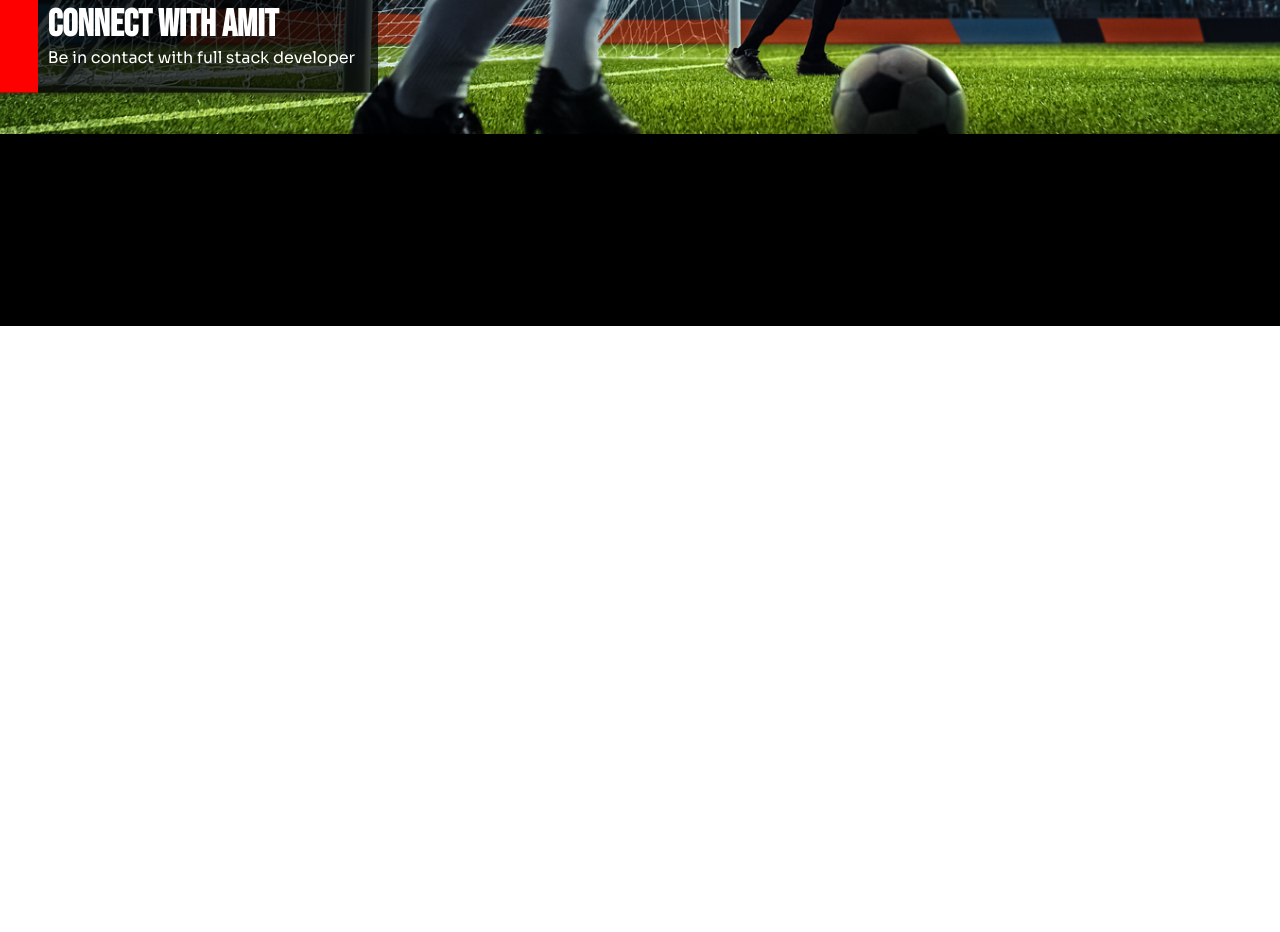
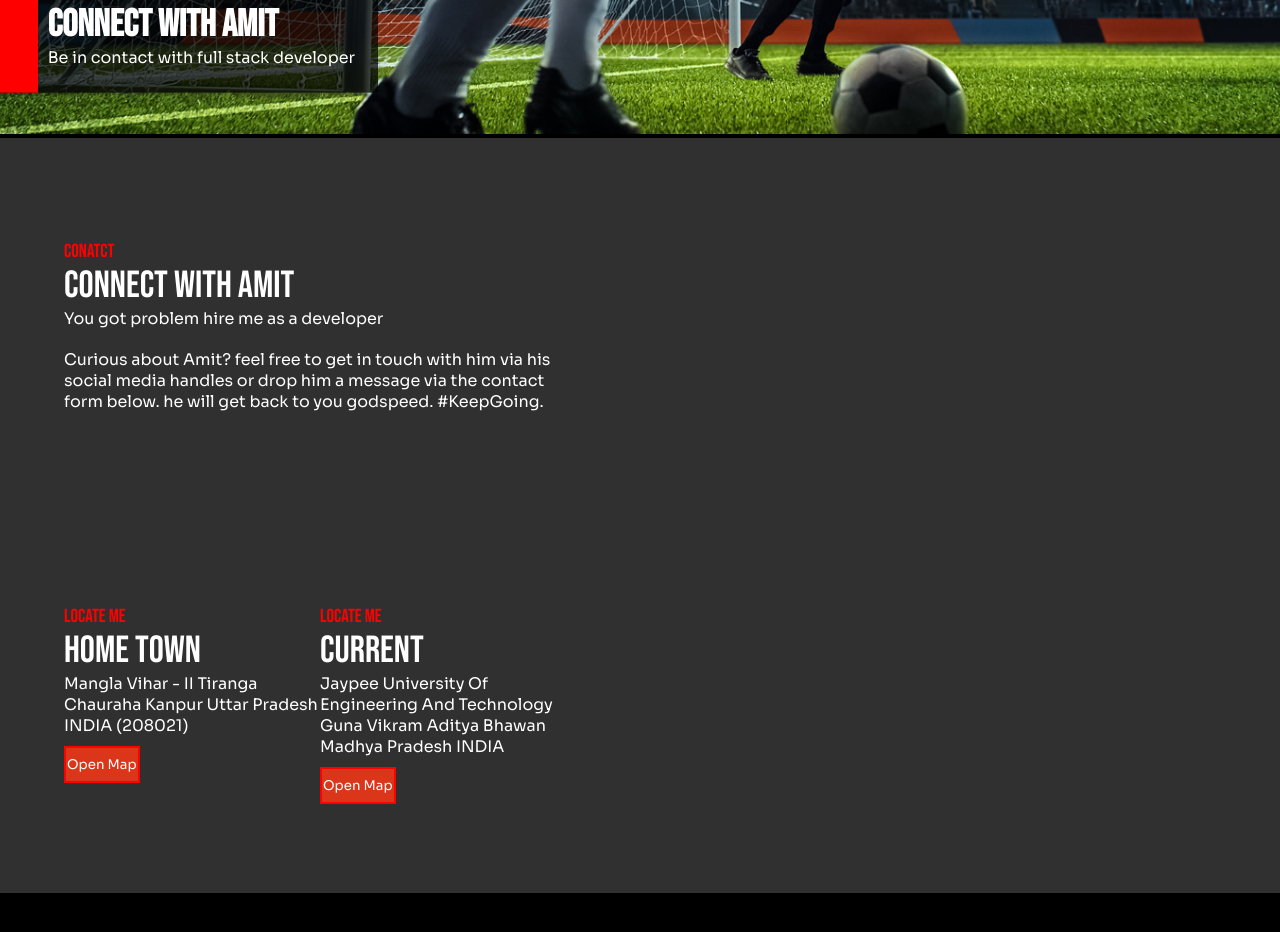
Before and after one commit to amitdubey6261/Notechat-Client, a React (Vite) app: page /contact in a window 1280 px wide. Shown: the part 320-1252 px from the top of the page. Before the commit the page ends 800 px from the top, so only its background shows below. Built offline with nearby package versions, Linux system fonts and the light colour scheme.

Commit message:
about-page

```diff
--- a/index.html
+++ b/index.html
@@ -1,13 +1,16 @@
 <!DOCTYPE html>
 <html lang="en">
+
 <head>
   <meta charset="UTF-8" />
   <link rel="icon" type="image/svg+xml" href="/vite.svg" />
   <meta name="viewport" content="width=device-width, initial-scale=1.0" />
   <title>Vite + React</title>
 </head>
+
 <body>
   <div id="root"></div>
   <script type="module" src="/src/main.jsx"></script>
 </body>
+
 </html>
--- a/src/App.css
+++ b/src/App.css
@@ -6,20 +6,12 @@
   padding: 0;
   box-sizing: border-box;
   color: black;
-  /* border: 1px solid black; */
-}
-
-#root {
-  width: 100%;
-  height: 100%;
-}
-
-body {
-  width: 100vw;
-  height: 100vh;
+  /* border: 1px solid white; */
 }
 
 .layout {
-  width: 100%;
-  /* height: 10cm; */
+  /* width: 100%; */
+  min-height: 100vh;
+  display: flex;
+  flex-direction: column;
 }
--- a/src/components/contactPage/ContactPage.jsx
+++ b/src/components/contactPage/ContactPage.jsx
@@ -1,6 +1,9 @@
 import React from 'react'
 
 import image from '../../assets/images/myimg.png';
+
+import FormPage from '../formPage/FormPage';
+
 const ContactPage = () => {
     return (
         <>
@@ -16,6 +19,7 @@ const ContactPage = () => {
                         </div>
                     </div>
                 </div>
+                <FormPage/>
             </main>
         </>
     )
--- a/src/components/footer/Footer.jsx
+++ b/src/components/footer/Footer.jsx
@@ -5,9 +5,9 @@ import './footer.css'
 const Footer = () => {
   return (
     <>
-    <footer>
+      <footer>
         footer
-    </footer>
+      </footer>
     </>
   )
 }
--- a/src/components/footer/footer.css
+++ b/src/components/footer/footer.css
@@ -2,4 +2,6 @@ footer{
     width: 100%;
     height: 5cm;
     background-color: black;
+    position: relative;
+    bottom: 0;
 }
--- /dev/null
+++ b/src/components/formPage/FormPage.jsx
@@ -0,0 +1,52 @@
+import React from 'react'
+
+import './formPage.css';
+
+
+const FormPage = () => {
+    return (
+        <>
+            <div className='form-container'>
+                <div className="form-section">
+                    <div className="form-l-ud">
+                        <div className='left-up-wrapper'>
+                            <div className=""><span className='overlay-t'>CONATCT</span></div>
+                            <div className=""><span className='overlay-t-2'>CONNECT WITH AMIT </span></div>
+                            <div className=""><span>You got problem hire me as a developer</span></div>
+                            <div className='contact-text'>
+                                <p>
+                                    <span>
+                                        Curious about Amit? feel free to get in touch with him via his social media handles or drop him a message via the contact form below.
+                                        he will get back to you godspeed. #KeepGoing.
+                                    </span>
+                                </p>
+                            </div>
+                        </div>
+                    </div>
+                    <div className="form-l-ud">
+                        <div className="left-down-wrapper">
+                            <div className="leftRight">
+                                <div><span className='overlay-t'>LOCATE ME</span></div>
+                                <div><span className='overlay-t-2'>HOME TOWN</span></div>
+                                <div><span >Mangla Vihar - II Tiranga Chauraha Kanpur Uttar Pradesh INDIA (208021)</span></div>
+                                <div><button className='btn' id='login-box'><span>Open Map</span></button></div>
+                            </div>
+                            <div className="leftRight">
+                                <div><span className='overlay-t'>LOCATE ME</span></div>
+                                <div><span className='overlay-t-2'>CURRENT</span></div>
+                                <div><span>Jaypee University Of Engineering And Technology Guna Vikram Aditya Bhawan Madhya Pradesh INDIA</span></div>
+                                <div><button className='btn' id='login-box'><span>Open Map</span></button></div>
+                            </div>
+                        </div>
+                    </div>
+                </div>
+                <div className="form-section">
+
+                </div>
+            </div>
+
+        </>
+    )
+}
+
+export default FormPage
--- /dev/null
+++ b/src/components/formPage/formPage.css
@@ -0,0 +1,38 @@
+
+.form-container{
+    background-color: rgb(48, 48, 48);
+    width: 100%;
+    height: 20cm;
+    display: flex;
+}
+
+.form-section{
+    width: 50%;
+    height: 100%;
+}
+
+.form-l-ud{
+    display:flex;
+    justify-content: center;
+    align-items: center;
+    height: 50%;
+}
+
+.left-up-wrapper{
+    width: 80%;
+}
+
+.left-down-wrapper{
+    width: 80%;
+    display: flex;
+    flex-direction: row;
+    justify-content: space-between;
+}
+
+.contact-text{
+    margin-top: 20px;
+}
+
+.leftRight{
+    width: 7cm;
+}
--- a/src/components/navbar/navbar.css
+++ b/src/components/navbar/navbar.css
@@ -33,4 +33,9 @@ span{
     display: flex;
     align-items: center;
     justify-content: center;
+    border: 2px solid red;
 }
+
+.btn{
+    margin-top: 10px;
+}
--- a/src/index.css
+++ b/src/index.css
@@ -0,0 +1,26 @@
+body {
+    margin: 0;
+    font-family: -apple-system, BlinkMacSystemFont, 'Segoe UI', 'Roboto', 'Oxygen',
+        'Ubuntu', 'Cantarell', 'Fira Sans', 'Droid Sans', 'Helvetica Neue',
+        sans-serif;
+    -webkit-font-smoothing: antialiased;
+    -moz-osx-font-smoothing: grayscale;
+}
+
+code {
+    font-family: source-code-pro, Menlo, Monaco, Consolas, 'Courier New',
+        monospace;
+}
+
+html,
+body {
+    min-height: 100vh;
+}
+
+/* #root{
+    width: 100%;
+    display: flex;
+    flex-direction: column;
+    min-height: 100vh;
+    flex: 1;
+} */
```
Lines whose indentation alone changed are shown as unchanged.
